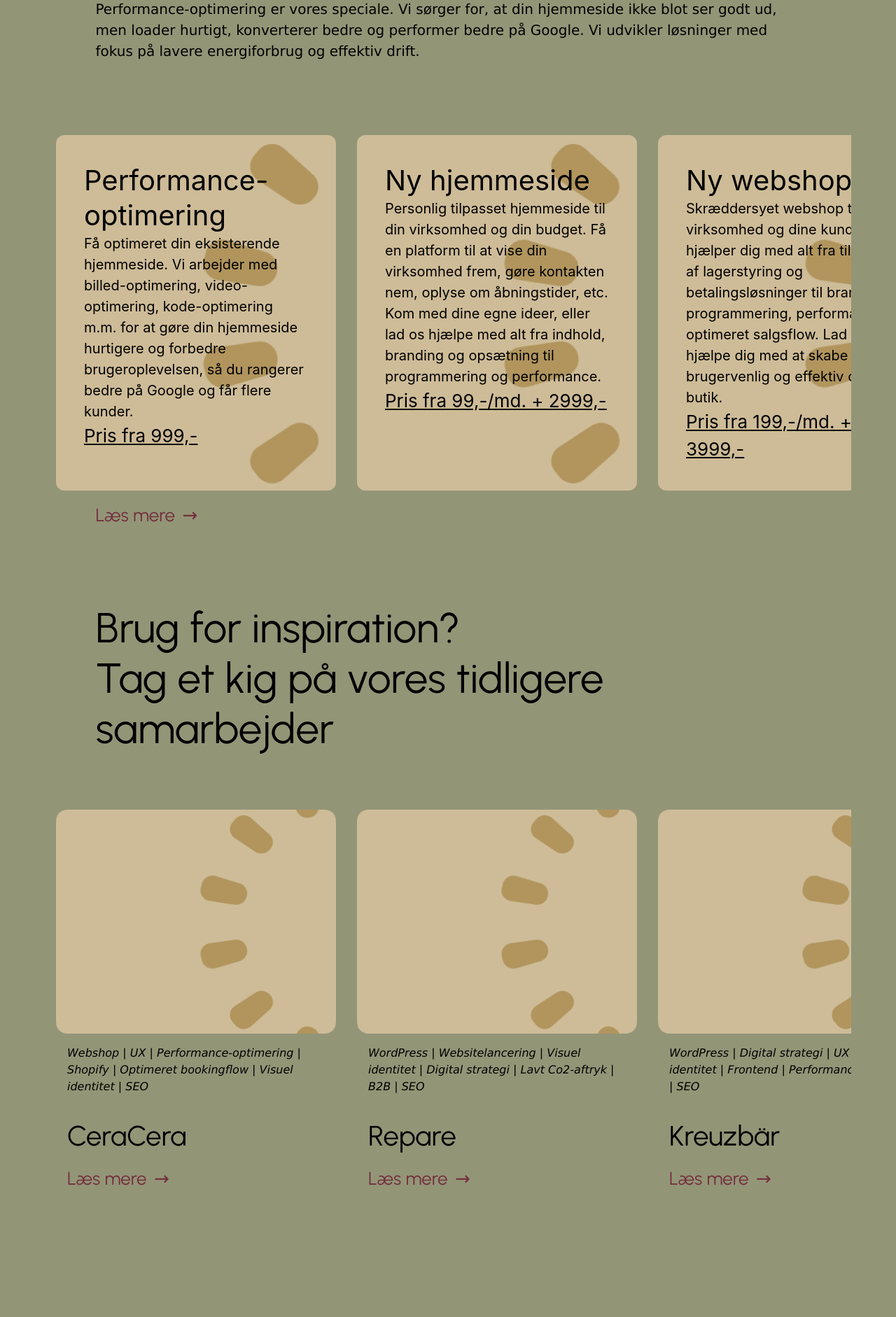
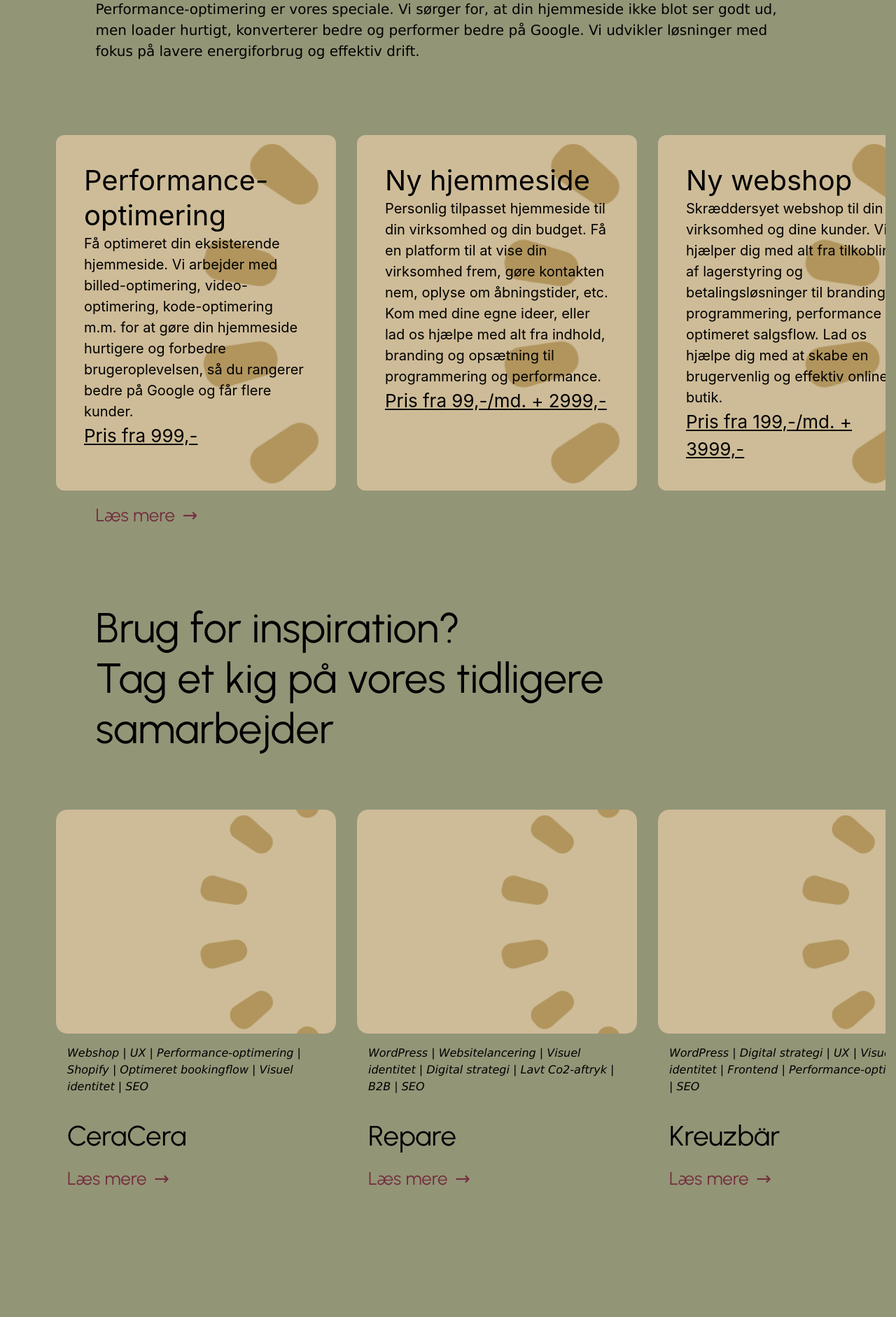
Before and after one commit to SaltyStarfish/resurge-projekt, a React (Vite) app in the folder resurge-react-project/: page / in a window 1280 px wide. Shown: the part 1192-3074 px from the top of the page at 70% size. Built offline with nearby package versions, Linux system fonts and the light colour scheme.

Commit message:
Update ForsideView.jsx

```diff
--- a/resurge-react-project/src/views/ForsideView.jsx
+++ b/resurge-react-project/src/views/ForsideView.jsx
@@ -70,7 +70,7 @@
             <p className="font-body mb-10">Performance-optimering er vores speciale. Vi sørger for, at din hjemmeside ikke blot ser godt ud, men loader hurtigt, konverterer bedre og performer bedre på Google. Vi udvikler løsninger med fokus på lavere energiforbrug og effektiv drift.</p>
           </section>
         </Container>
-        <div className="max-w-[95vw]">
+        <div className="max-w-screen">
           <div className="mx-auto w-full max-w-max overflow-x-auto hide-scrollbar">
             <PriceCardSection/>
           </div>
@@ -79,7 +79,7 @@
           <CtaLink to={"/ydelser"}>Læs mere</CtaLink>
           <h2 className="font-h2 mt-[105px] mb-2.5">Brug for inspiration? <br /> Tag et kig på vores tidligere samarbejder</h2>
         </Container>
-        <div className="max-w-[95vw]">
+        <div className="max-w-screen">
           <div className="mx-auto w-full max-w-max overflow-x-auto hide-scrollbar mb-[105px] mt-20">
             <div className="flex gap-3 md:gap-7.5 overflow-x-auto hide-scrollbar px-6 md:px-12 lg:px-20">
               {cases.map((item, index) => (
```
